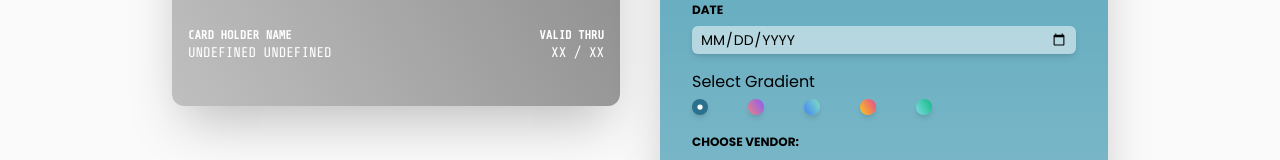
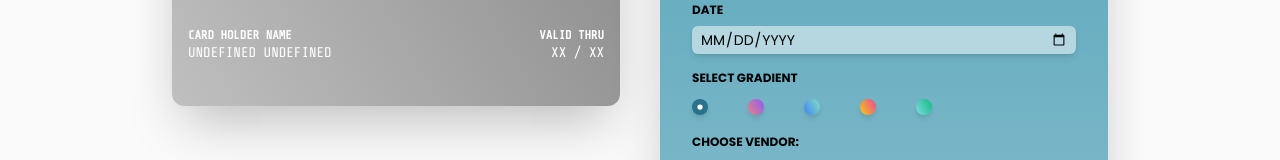
Before and after one commit to stinanerin/e-wallet, a React (Vite) app: page /add in a window 1280 px wide. Shown: the part 398-558 px from the top of the page. Built offline with nearby package versions, Linux system fonts and the light colour scheme; no server answers.

Commit message:
Break out form label component

```diff
--- a/src/components/form/DropDown.jsx
+++ b/src/components/form/DropDown.jsx
@@ -1,14 +1,14 @@
+import { FormLabel } from "./FormLabel";
+
 export const DropDown = ({ optionsObj, isReq, onChange }) => {
     const { filter, arr } = optionsObj;
 
     return (
         <>
-            <label
-                className="block uppercase text-text text-xs font-bold mb-2"
-                htmlFor={`filterBy${filter}`}
-            >
+            <FormLabel htmlFor={`filterBy${filter}`}>
                 Choose {filter}:
-            </label>
+            </FormLabel>
+
             <select
                 name={filter}
                 id={`filterBy${filter}`}
--- a/src/components/form/Form.jsx
+++ b/src/components/form/Form.jsx
@@ -1,5 +1,6 @@
 import { DropDown } from "./DropDown";
 import { FormInput } from "./FormInput";
+import { FormLabel } from "./FormLabel";
 import { GradientPicker } from "./GradientPicker";
 
 import { Button } from "../Button";
@@ -66,8 +67,7 @@ export const Form = ({
                         console.log("hje", input);
                         return (
                             <div key={input.id}>
-                                <p>{input.label}</p>
-
+                                <FormLabel>{input.label}</FormLabel>
                                 <div className="flex gap-10">
                                     {input.options.map((option) => {
                                         console.log(option);
--- a/src/components/form/FormInput.jsx
+++ b/src/components/form/FormInput.jsx
@@ -1,6 +1,7 @@
 import { useEffect } from "react";
 import { useState } from "react";
 import { ErrorMessage } from "./ErrorMessage";
+import { FormLabel } from "./FormLabel";
 
 import { getGradientClass } from "../../utils/helpers";
 
@@ -42,27 +43,21 @@ export const FormInput = (props) => {
 
     return (
         <div className="formInput">
-            <label
-                className={` ${
-                    type === "radio"
-                        ? "sr-only "
-                        : "block uppercase text-text-default text-xs font-bold mb-2"
-                } `}
-            >
+            <FormLabel htmlFor={inputProps.id} type={type}>
                 {label}
-            </label>
+            </FormLabel>
             <input
                 className={`${
                     blur
-                        ? "invalid:border-danger-600 invalid:text-danger-600 focus:invalid:border-danger-600 focus:invalid:ring-danger-600"
+                        ? " invalid:border-danger-600 invalid:text-danger-600 focus:invalid:border-danger-600 focus:invalid:ring-danger-600 "
                         : ""
                 }  ${
                     type === "radio"
-                        ? "text-primary-600 bg-gradient-25 " +
+                        ? " text-primary-600 bg-gradient-25 " +
                           getGradientClass(label)
-                        : "rounded-md w-full text-text-default"
+                        : " rounded-md w-full text-text-default "
                 }
-      uppercase border-0  bg-elem_bg py-1 px-2   text-sm shadow-md  disabled:opacity-50 focus:outline-none focus:ring focus:ring-primary-600`}
+      uppercase border-0  bg-elem_bg py-1 px-2   text-sm shadow-md  disabled:opacity-50 focus:outline-none focus:ring focus:ring-primary-600 `}
                 {...inputProps}
                 type={type}
                 maxLength={inputProps.maxLength}
--- /dev/null
+++ b/src/components/form/FormLabel.jsx
@@ -0,0 +1,14 @@
+export const FormLabel = ({ htmlFor, type, children }) => {
+    return (
+        <label
+            htmlFor={htmlFor}
+            className={` ${
+                type === "radio"
+                    ? "sr-only "
+                    : "block uppercase text-text-default text-xs font-bold mb-2"
+            } `}
+        >
+            {children}
+        </label>
+    );
+};
```
